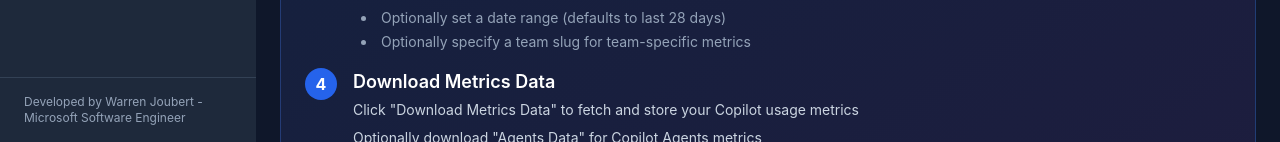
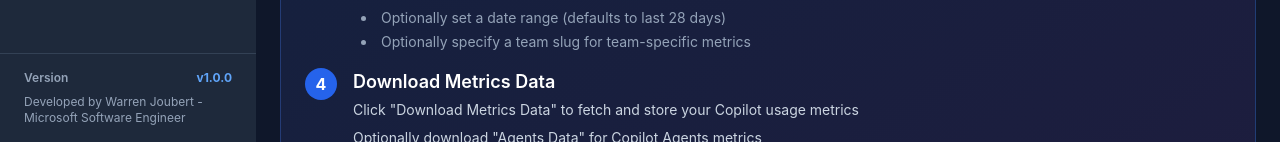
Before and after one commit to warrenandre/GitHub_Copilot_Simple_Metrics_Dashboard, a React (Vite) app: page / in a window 1280 px wide. Shown: the part 658-800 px from the top of the page. Built offline with nearby package versions, Linux system fonts and the light colour scheme; no server answers.

Commit message:
added version number

```diff
--- a/src/components/Layout.tsx
+++ b/src/components/Layout.tsx
@@ -458,6 +458,10 @@ const Layout = ({ children }: LayoutProps) => {
 
           {/* Footer */}
           <div className="px-6 py-4 border-t border-slate-700 dark:border-slate-700 light:border-gray-200">
+            <div className="flex items-center justify-between mb-2">
+              <p className="text-xs font-semibold text-slate-400 dark:text-slate-400 light:text-gray-500">Version</p>
+              <p className="text-xs font-bold text-blue-400">v1.0.0</p>
+            </div>
             <p className="text-xs text-slate-400 dark:text-slate-400 light:text-gray-500">
               {footerText}
             </p>
```
